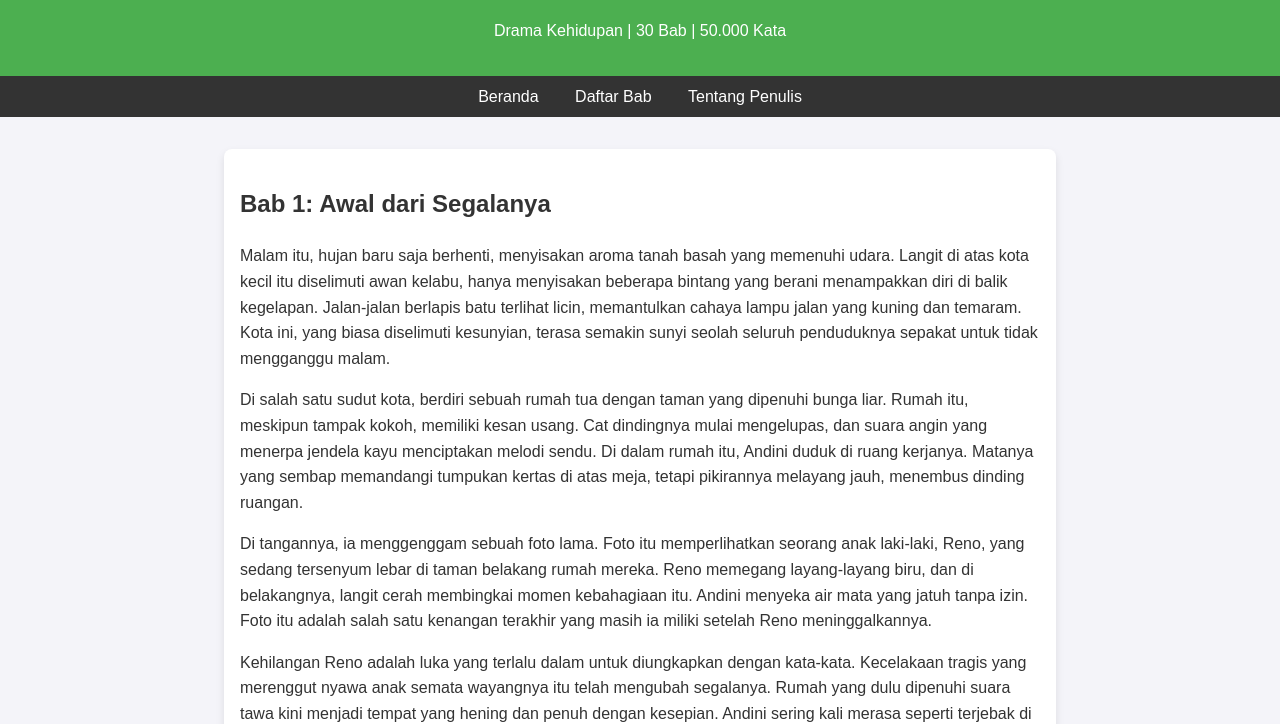
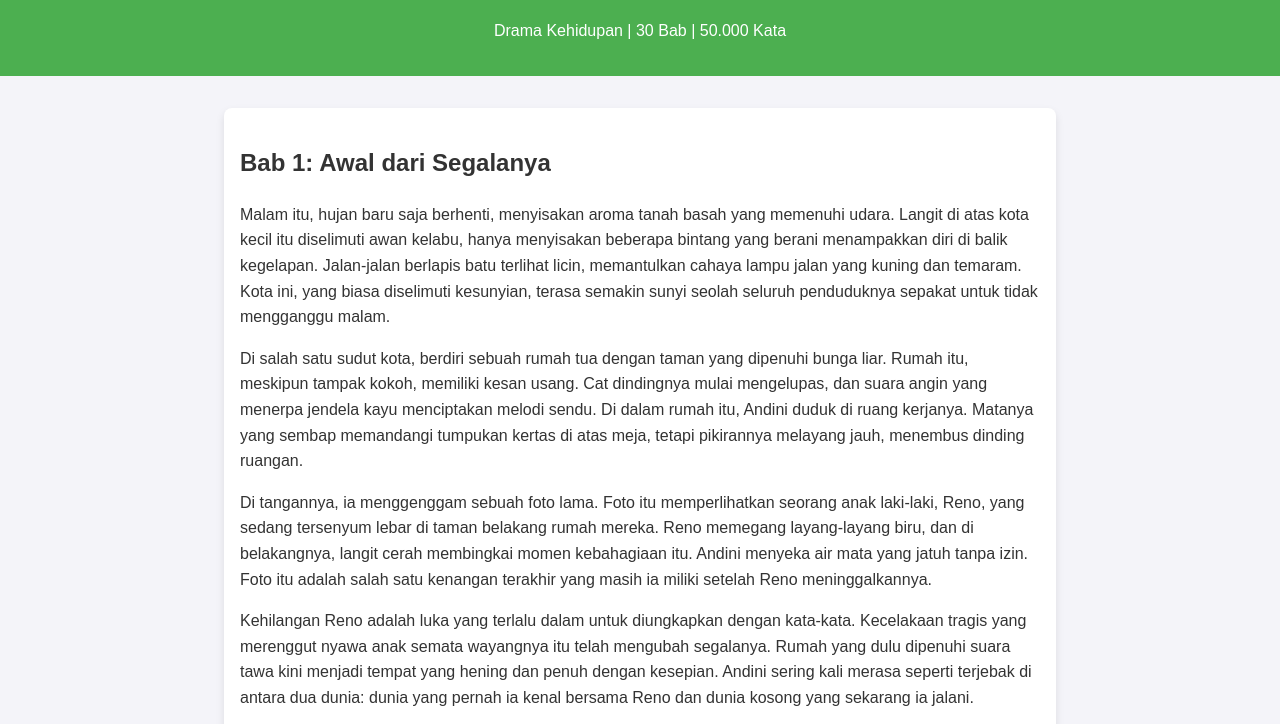
Before and after one commit to adittya-web/Portofolio1, a plain HTML site: page bab1.html in a window 1280 px wide. Shown: the part 92-816 px from the top of the page. Drawn offline with Linux system fonts and the light colour scheme.

Commit message:
Update bab1.html

```diff
--- a/bab1.html
+++ b/bab1.html
@@ -163,12 +163,6 @@
         <p>Drama Kehidupan | 30 Bab | 50.000 Kata</p>
     </header>
 
-    <nav>
-        <a href="index.html">Beranda</a>
-        <a href="index.html#chapters">Daftar Bab</a>
-        <a href="#about">Tentang Penulis</a>
-    </nav>
-
     <div class="container">
         <h2 id="chapter1">Bab 1: Awal dari Segalanya</h2>
         <p>Malam itu, hujan baru saja berhenti, menyisakan aroma tanah basah yang memenuhi udara. Langit di atas kota kecil itu diselimuti awan kelabu, hanya menyisakan beberapa bintang yang berani menampakkan diri di balik kegelapan. Jalan-jalan berlapis batu terlihat licin, memantulkan cahaya lampu jalan yang kuning dan temaram. Kota ini, yang biasa diselimuti kesunyian, terasa semakin sunyi seolah seluruh penduduknya sepakat untuk tidak mengganggu malam.</p>
```
